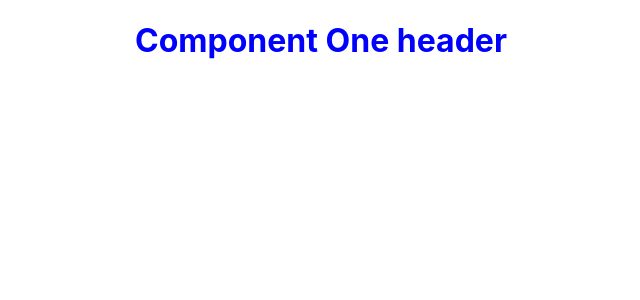
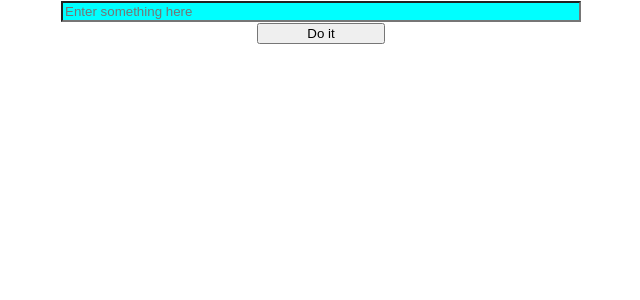
Before and after one commit to 240415-NET/SteveHolmes, a React (Create React App) app in the folder react-exercises/: page / in a window 1280 px wide. Shown: the top 300 px of the page, without its empty margins (319-959 px from the left). Built offline with nearby package versions, Linux system fonts and the light colour scheme.

Commit message:
react exercises 2 events

```diff
--- a/react-exercises/src/App.tsx
+++ b/react-exercises/src/App.tsx
@@ -1,16 +1,18 @@
 import React from 'react';
 import logo from './logo.svg';
 import './App.css';
-import './components/ComponentOne.css';
+// import './components/ComponentOne.css';
+import './components/Events.css';
 
-import ComponentOne from './components/ComponentOne';
-
+// import ComponentOne from './components/ComponentOne';
+import Events from './components/Events';
 
 function App() {
   return (
     <div className="App">
       <header className="App-header">
-        <ComponentOne />
+        {/* <ComponentOne /> */}
+        <Events />
       </header>
     </div>
   );
--- /dev/null
+++ b/react-exercises/src/components/Events.css
@@ -0,0 +1,8 @@
+.input_field {
+    background-color: aqua;
+    width: 40%;
+}
+
+.input_button {
+    width: 10%;
+}
--- /dev/null
+++ b/react-exercises/src/components/Events.tsx
@@ -0,0 +1,18 @@
+import React from "react";
+import './Events.css';
+
+const Events = () => {
+
+    const inputValueChanged = (event: any) => { console.log("input_field value =", event.target.value);}
+
+    const inputButtonClicked = () => { console.log("input_button clicked!") };
+
+    return (
+        <div className = "input_container">
+            <input className = "input_field" onChange={inputValueChanged} type="input" placeholder="Enter something here" />
+            <br />
+            <button className = "input_button" onClick={inputButtonClicked}  type = "submit">Do it</button>
+        </div>
+    )
+}
+export default Events;
```
